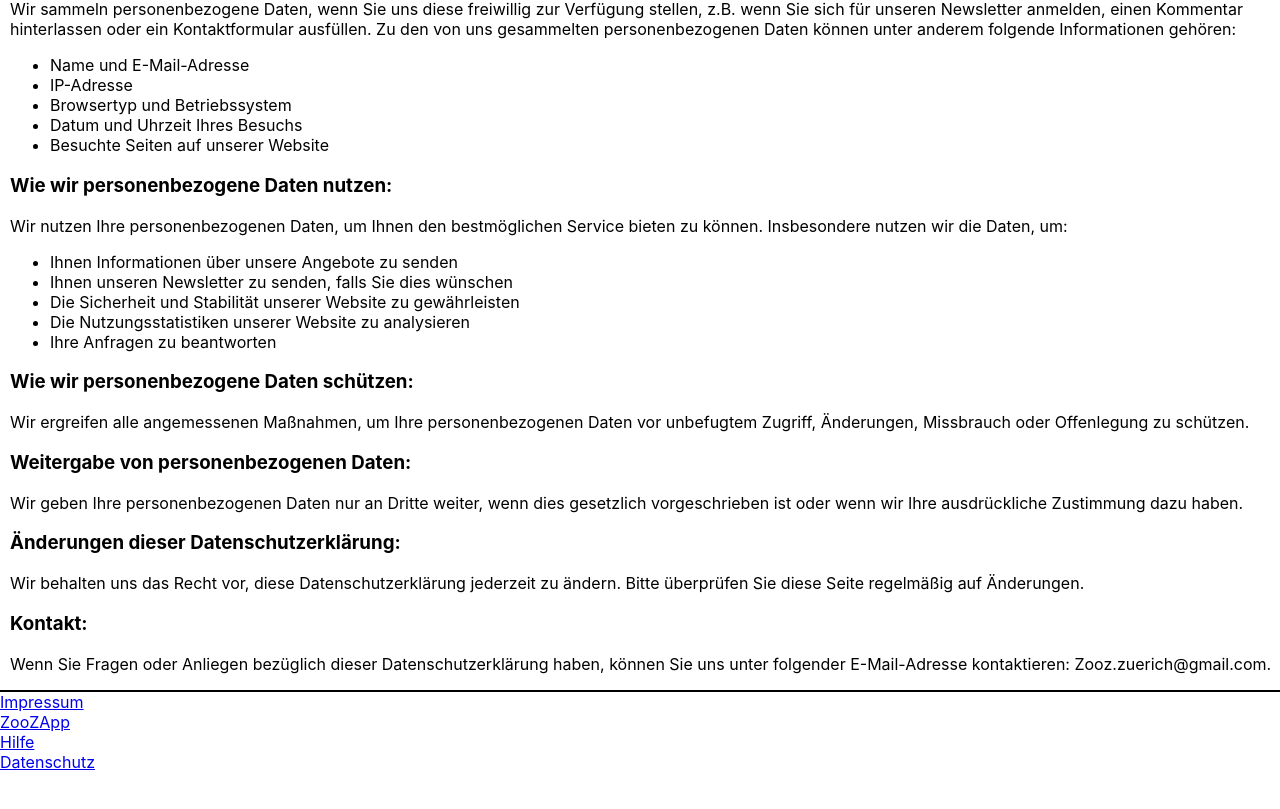
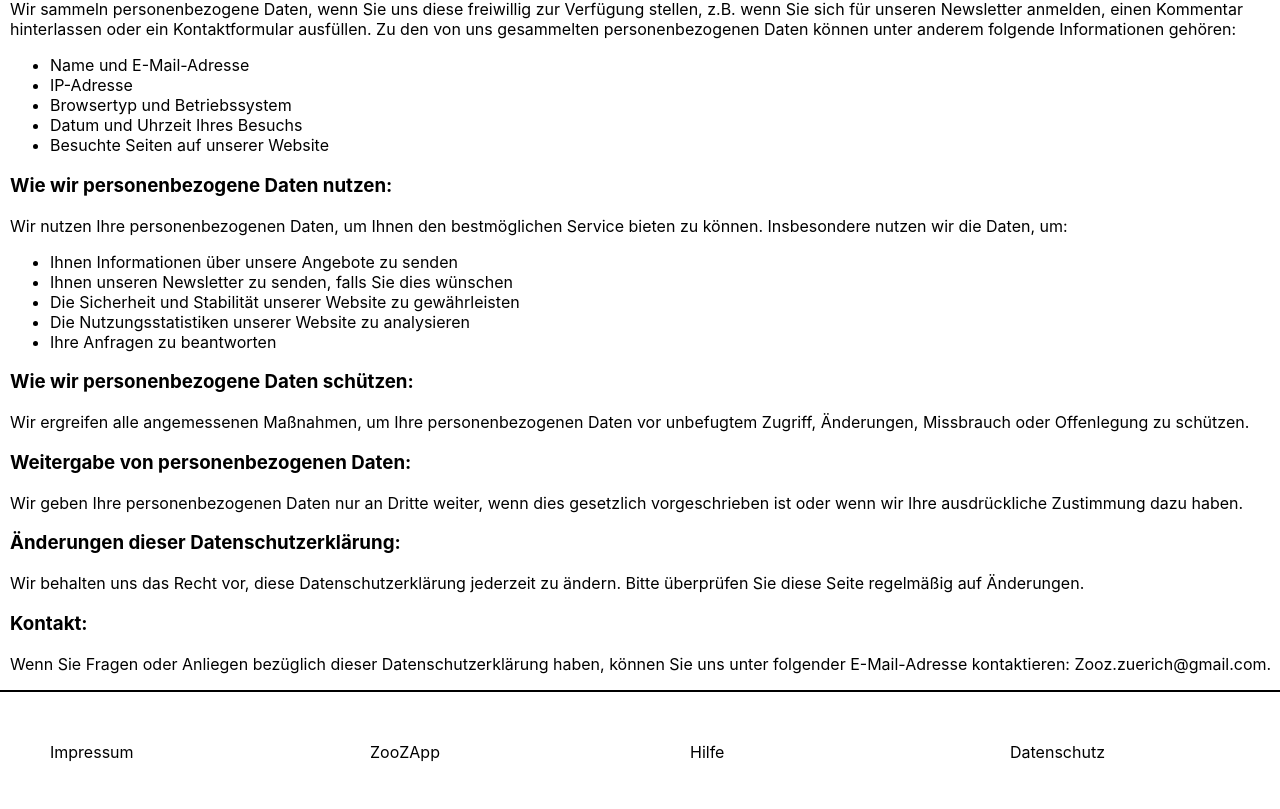
Before and after one commit to TihanMo/ZooApp, a React (Create React App) app in the folder zooapp/: page /datenschutz in a window 1280 px wide. Shown: the part 359-1168 px from the top of the page. Before the commit the page ends 1131 px from the top, so only its background shows below. Built offline with nearby package versions, Linux system fonts and the light colour scheme.

Commit message:
Footer wurde formatiert
Um für den Kunden eine bessere Erfahrung zu machen

```diff
--- a/zooapp/src/App.css
+++ b/zooapp/src/App.css
@@ -1,3 +1,10 @@
+/* Allgemein */
+
+a {
+  color: black;
+  text-decoration: none;
+}
+
 /*HEADER*/
 
 div#image_bg{
@@ -22,12 +29,6 @@ div#image_bg{
   display: flex;
   border-bottom: 2px solid black;
   padding: 10px;
-}
-
-.header_top::after {
-  content: "";
-  clear: both;
-  display: table;
 }
 
 .header_inhalt {
@@ -77,6 +78,13 @@ div#image_bg{
 .footer {
   width: 100%;
   border-top: 2px solid black;
+  justify-content: center;
+  display: flex;
+}
+
+.footer_inhalt {
+  width: 20%;
+  padding: 50px;
 }
 
 /*TextBox*/
--- a/zooapp/src/components/Sidebar.js
+++ b/zooapp/src/components/Sidebar.js
@@ -14,6 +14,9 @@ export default props => {
       <a className="menu-item" href="/datenschutz">
         Datenschutz
       </a>
+      <a className="menu-item" href="/hilfe">
+        Hilfe
+      </a>
     </Menu>
   );
 };
```
